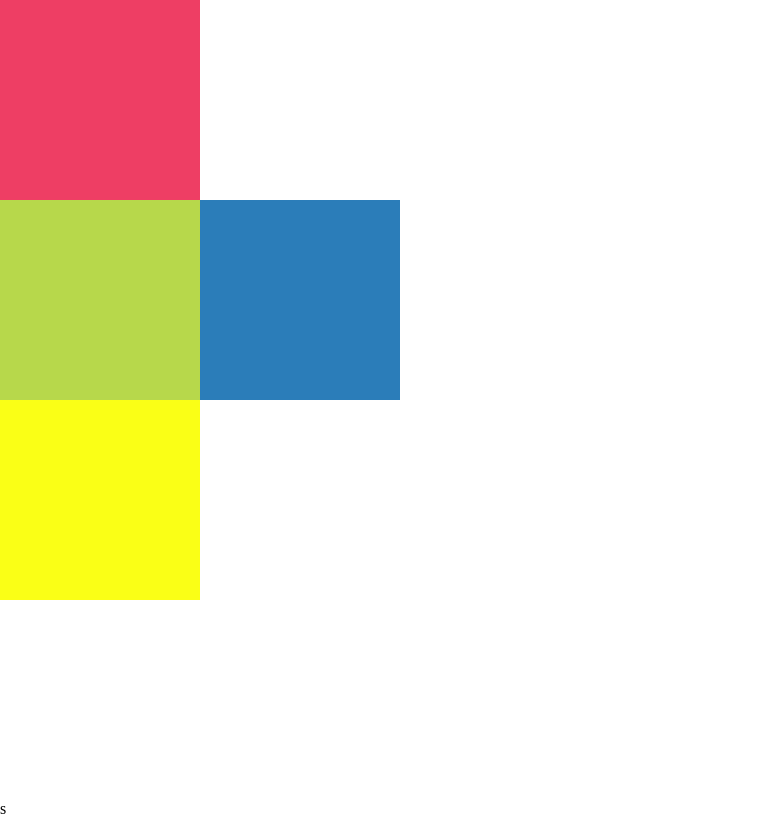
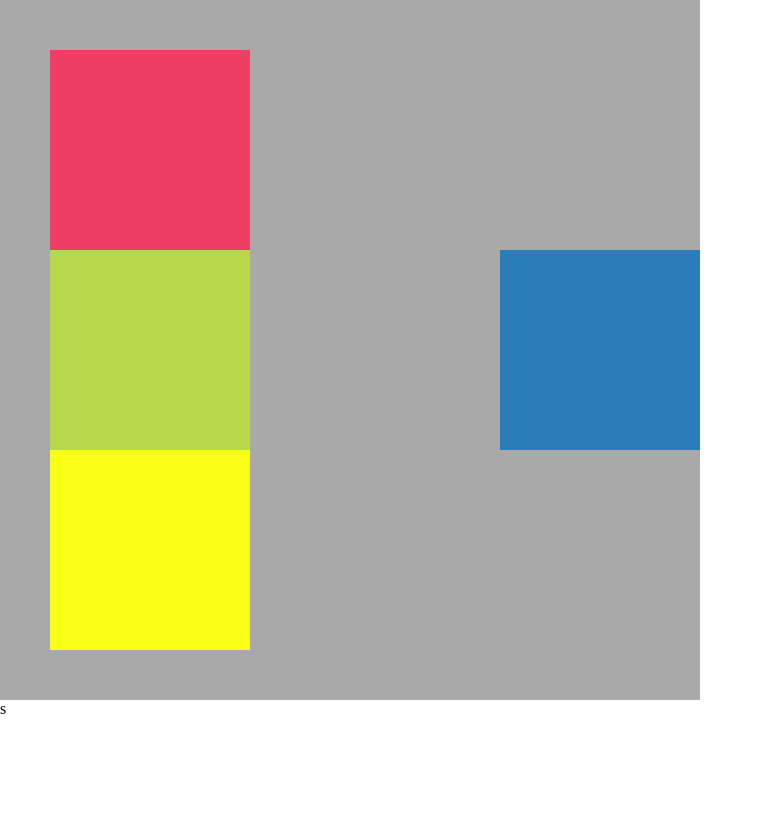
Before and after one commit to yelitzacho/Leccion23-guiado, a plain HTML site: page index.html in a window 1280 px wide. Shown: the whole page, without its empty margins (0-763 px from the left). Drawn offline with Linux system fonts and the light colour scheme.

Commit message:
Desafio V

```diff
--- a/assets/css/main.css
+++ b/assets/css/main.css
@@ -15,28 +15,16 @@ body{
 
 #rosa{
 	background-color: #EE3E64;
-	left: 0;
-	top: 0;
 }
 
 #azul{
 	background: #2B7DB9;
-	right: 0;
-	top: 0;
-	left: 200px;
-	position: relative;
 }
 
 #verde{
 	background-color: #B7D84B;
-	position: relative;
-	left: 0;
-	bottom: 200px;
 }
 
 #amarillo{
 	background-color: #FAFF16;
-	position: relative;
-	right: 0;
-	bottom: 200px;
 }
--- a/assets/js/app.js
+++ b/assets/js/app.js
@@ -0,0 +1,14 @@
+var contenedor = document.getElementsByClassName("contenedor")[0];
+	contenedor.style.position = "relative";
+	contenedor.style.background = "DarkGray";
+	contenedor.style.width = "600px";
+	contenedor.style.padding = "50px";
+
+var cajarosa = document.getElementById("rosa");
+var cajaazul = document.getElementById("azul");
+	cajaazul.style.position = "absolute";
+	cajaazul.style.top = "250px";
+	cajaazul.style.right = "0";
+
+var cajaverde = document.getElementById("verde");
+var cajaamarilla = document.getElementById("amarillo");
```
